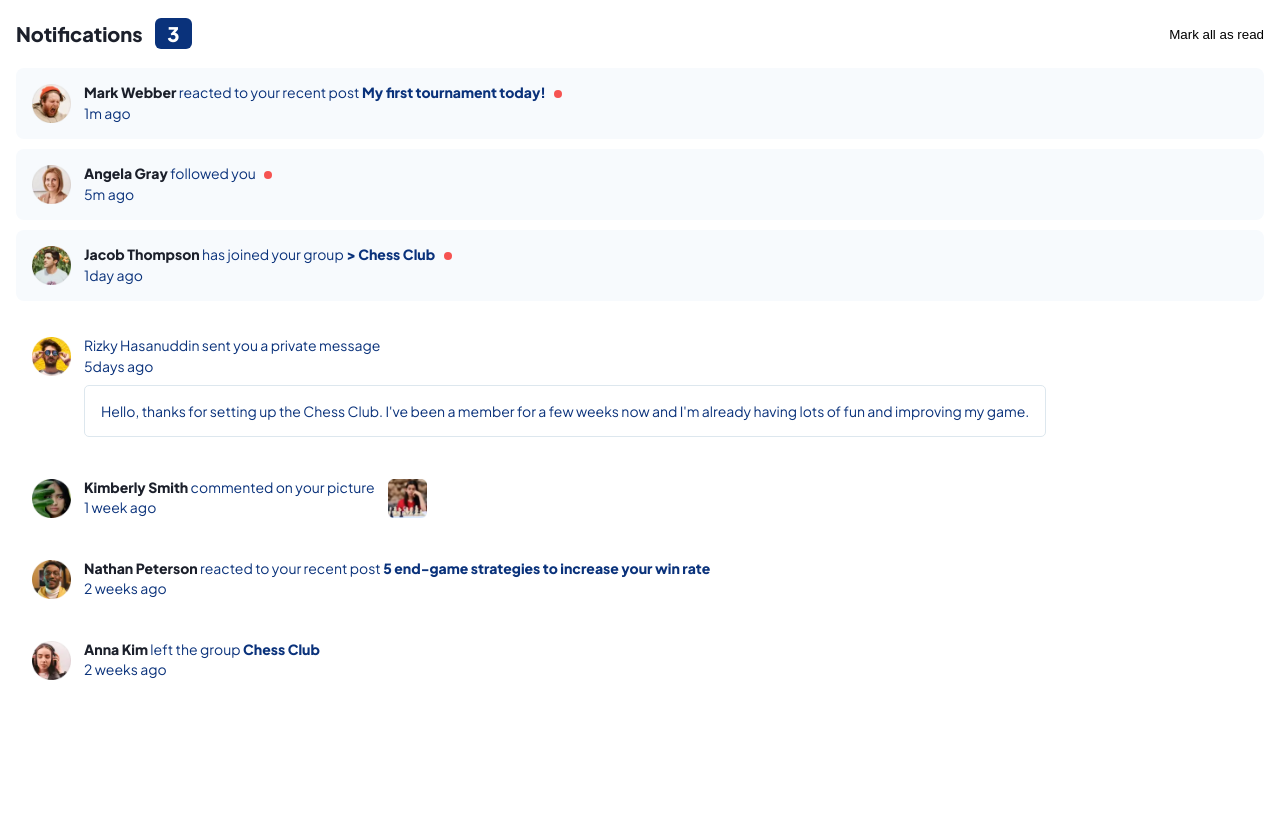
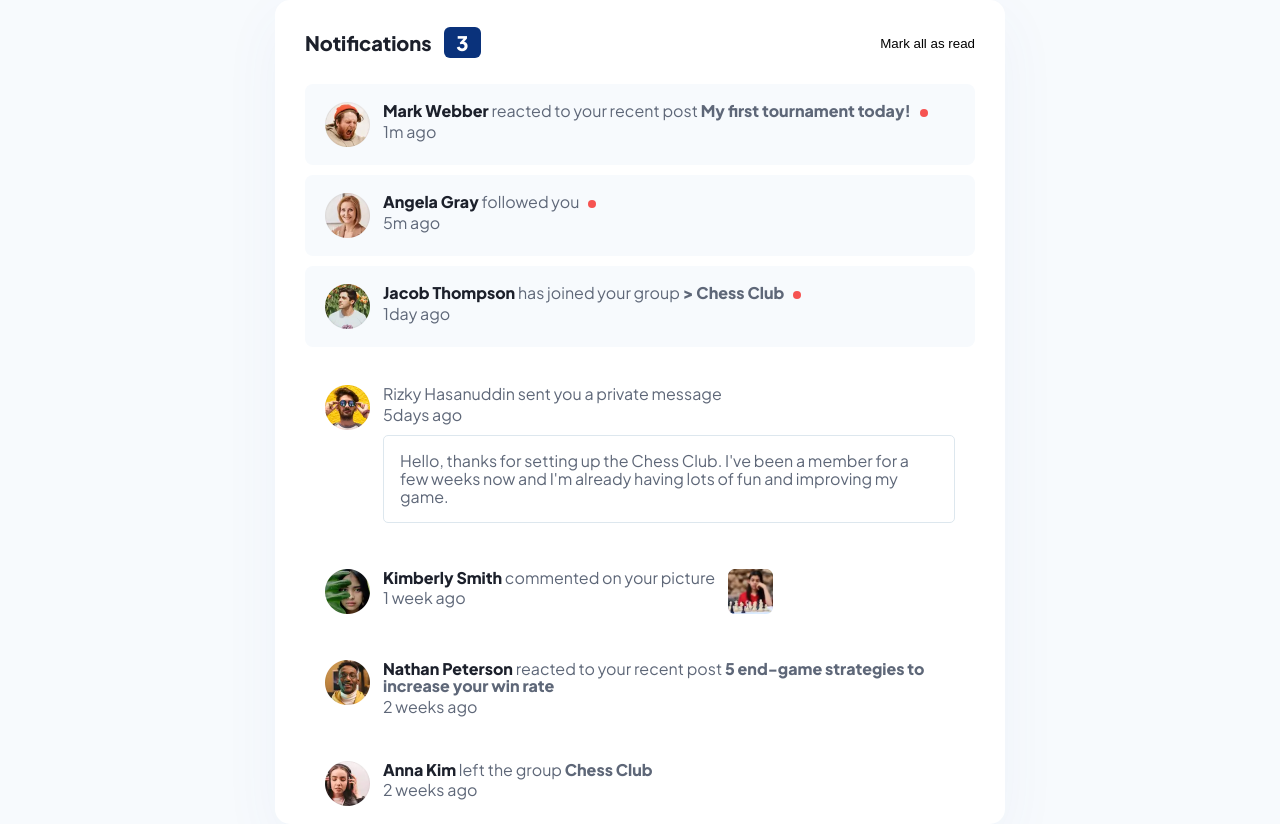
Before and after one commit to allreddv/Notifications-Page, a plain HTML site: page index.html in a window 1280 px wide. Before the commit the page ends 800 px from the top, so only its background shows below. Drawn offline with Linux system fonts and the light colour scheme.

Commit message:
updated css
added desktop @media,

```diff
--- a/style.css
+++ b/style.css
@@ -149,11 +149,36 @@ main {
 
 @media screen and (min-width: 960px) {
 
+
+    body  {
+        display: flex;
+        align-items: center;
+        justify-content: center;
+        background-color: var(--Very-light-grayish-blue);
+        font-size: 1.6rem;
+
+    }
+
         main {
-            color: #0A327B;
+            width: 73rem ;
+            background-color: var(--White);
+            padding: 3.3rem 3rem 0rem ;
+            box-shadow: 0px 20px 60px rgba(73, 97, 168, 0.05);
+            border-radius: 15px;
+        }
+
+        .main__list {
+            margin-top: 3.1rem;
+        }
+
+        .list__item {
+            padding: 1.8rem 2rem;
+        }
+
+        .profile__img, #chess__img {
+            width: 4.5rem;
+            height: 4.5rem;
         }
 
 
 }
-
-}
```
Also changed, not shown: screenshot.png (added), 3 other files.
